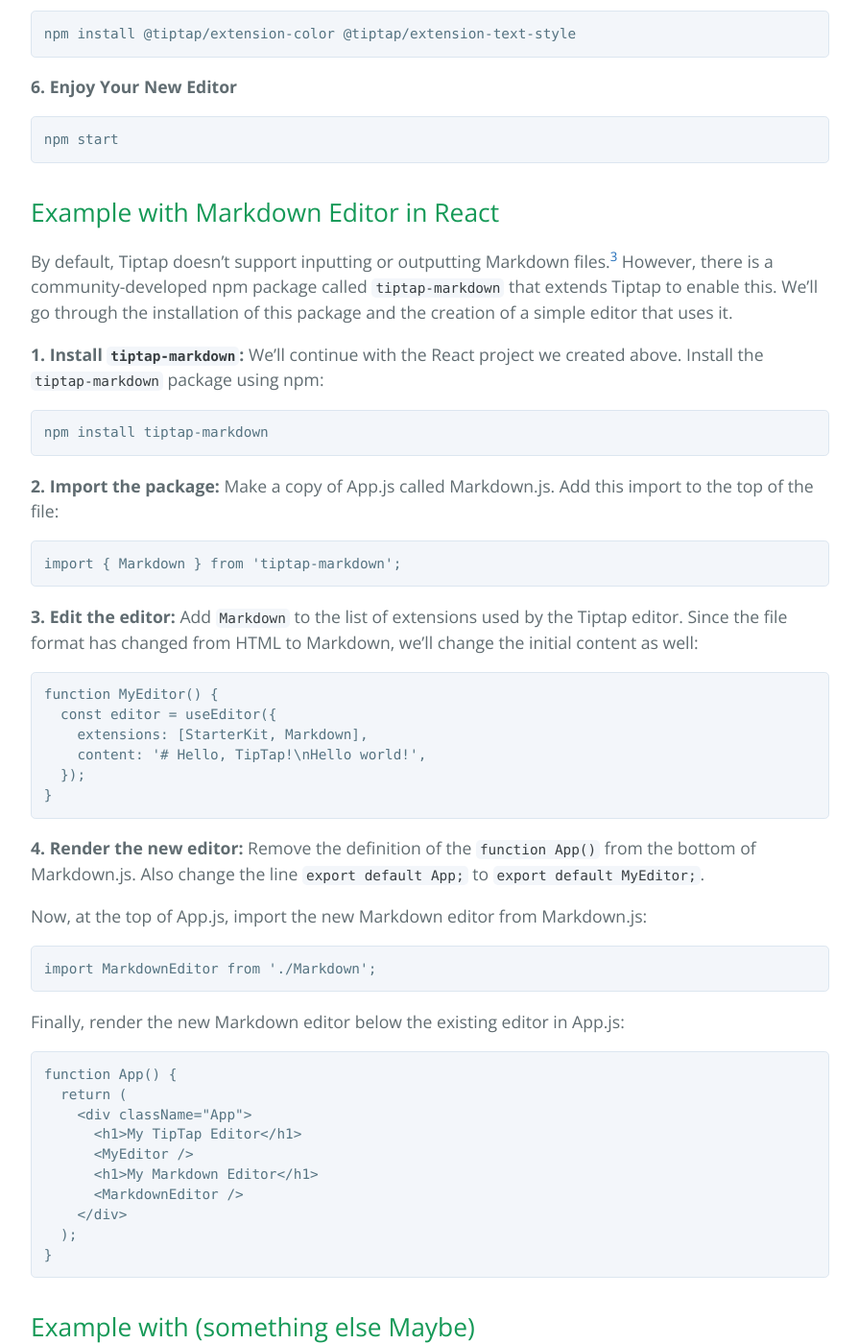
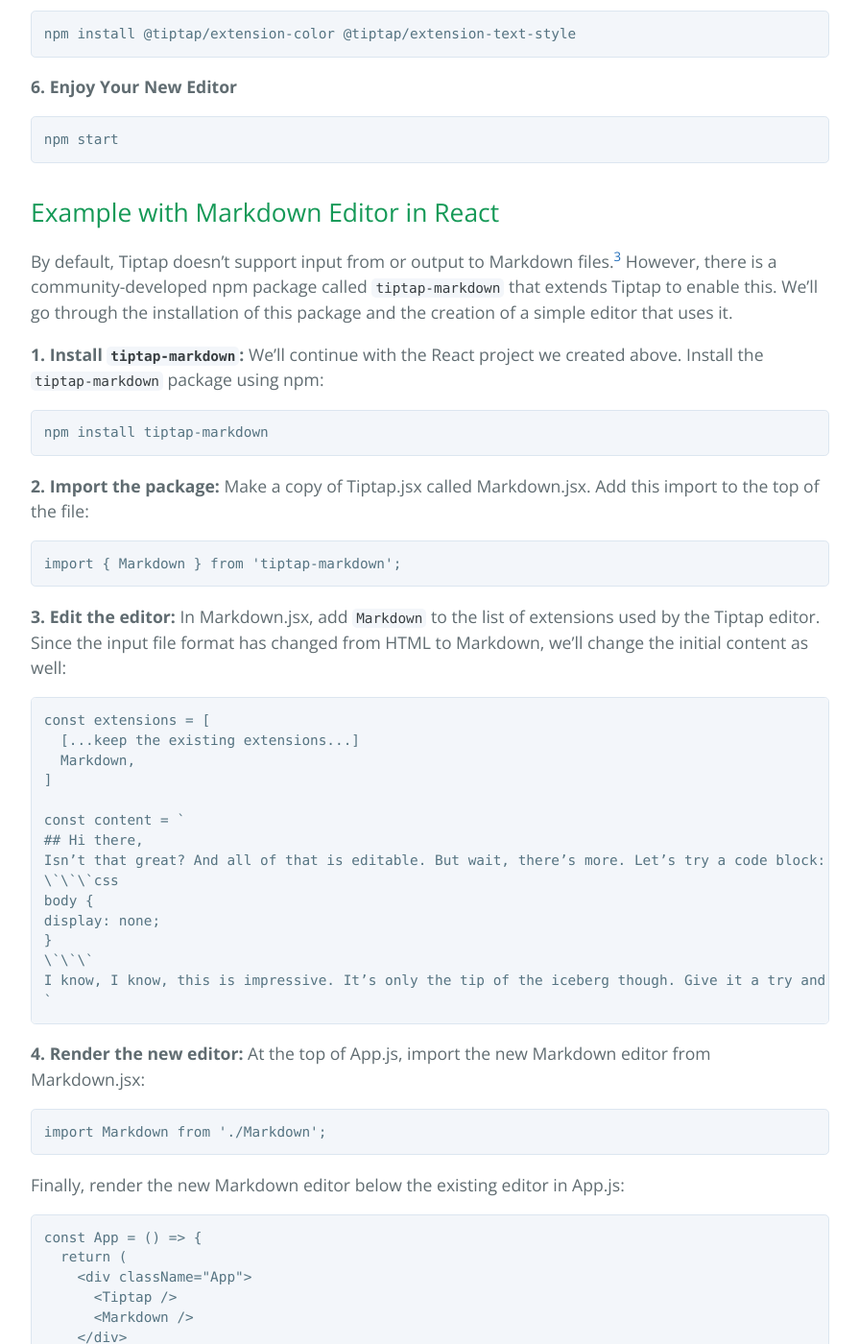
Before and after one commit to learning-software-engineering/learning-software-engineering.github.io, a Jekyll site: the page built from Topics/Tech_Stacks/Tiptap/Tiptap.md, in a window 1280 px wide and 1400 px high, scrolled down 6452 px. Shown: the whole window at 96% size, without its empty margins (192-1087 px from the left). Built offline with Jekyll 4.4.1, drawn with Linux system fonts in a browser that asks for light colours; our own code applies the rules of GitHub Pages for plain Markdown files; some of the changed text lies outside the part shown.

Commit message:
Markdown editor changes

`````diff
--- a/Topics/Tech_Stacks/Tiptap/Tiptap.md
+++ b/Topics/Tech_Stacks/Tiptap/Tiptap.md
@@ -270,7 +270,7 @@
 
 ## Example with Markdown Editor in React
 
-By default, Tiptap doesn't support inputting or outputting Markdown files.[^4] However, there is a community-developed npm package called `tiptap-markdown` that extends Tiptap to enable this. We'll go through the installation of this package and the creation of a simple editor that uses it.
+By default, Tiptap doesn't support input from or output to Markdown files.[^4] However, there is a community-developed npm package called `tiptap-markdown` that extends Tiptap to enable this. We'll go through the installation of this package and the creation of a simple editor that uses it.
 
 **1. Install `tiptap-markdown`:**
 We'll continue with the React project we created above. Install the `tiptap-markdown` package using npm:
@@ -279,42 +279,47 @@
 ```
 
 **2. Import the package:**
-Make a copy of App.js called Markdown.js. Add this import to the top of the file:
+Make a copy of Tiptap.jsx called Markdown.jsx. Add this import to the top of the file:
 ```
 import { Markdown } from 'tiptap-markdown';
 ```
 
 **3. Edit the editor:**
-Add `Markdown` to the list of extensions used by the Tiptap editor. Since the file format has changed from HTML to Markdown, we'll change the initial content as well:
-```
-function MyEditor() {
-  const editor = useEditor({
-    extensions: [StarterKit, Markdown],
-    content: '# Hello, TipTap!\nHello world!',
-  });
+In Markdown.jsx, add `Markdown` to the list of extensions used by the Tiptap editor. Since the input file format has changed from HTML to Markdown, we'll change the initial content as well:
+````
+const extensions = [
+  [...keep the existing extensions...]
+  Markdown,
+]
+
+const content = `
+## Hi there,
+Isn’t that great? And all of that is editable. But wait, there’s more. Let’s try a code block:
+\`\`\`css
+body {
+display: none;
 }
-```
+\`\`\`
+I know, I know, this is impressive. It’s only the tip of the iceberg though. Give it a try and click a little bit around. Don’t forget to check the other examples too.
+`
+````
 
 **4. Render the new editor:**
-Remove the definition of the `function App()` from the bottom of Markdown.js. Also change the line `export default App;` to `export default MyEditor;`.
-
-Now, at the top of App.js, import the new Markdown editor from Markdown.js:
+At the top of App.js, import the new Markdown editor from Markdown.jsx:
 ```
-import MarkdownEditor from './Markdown';
+import Markdown from './Markdown';
 ```
 
 Finally, render the new Markdown editor below the existing editor in App.js:
 ```
-function App() {
+const App = () => {
   return (
     <div className="App">
-      <h1>My TipTap Editor</h1>
-      <MyEditor />
-      <h1>My Markdown Editor</h1>
-      <MarkdownEditor />
+      <Tiptap />
+      <Markdown />
     </div>
   );
-}
+};
 ```
 
 ## Example with (something else Maybe)
`````
